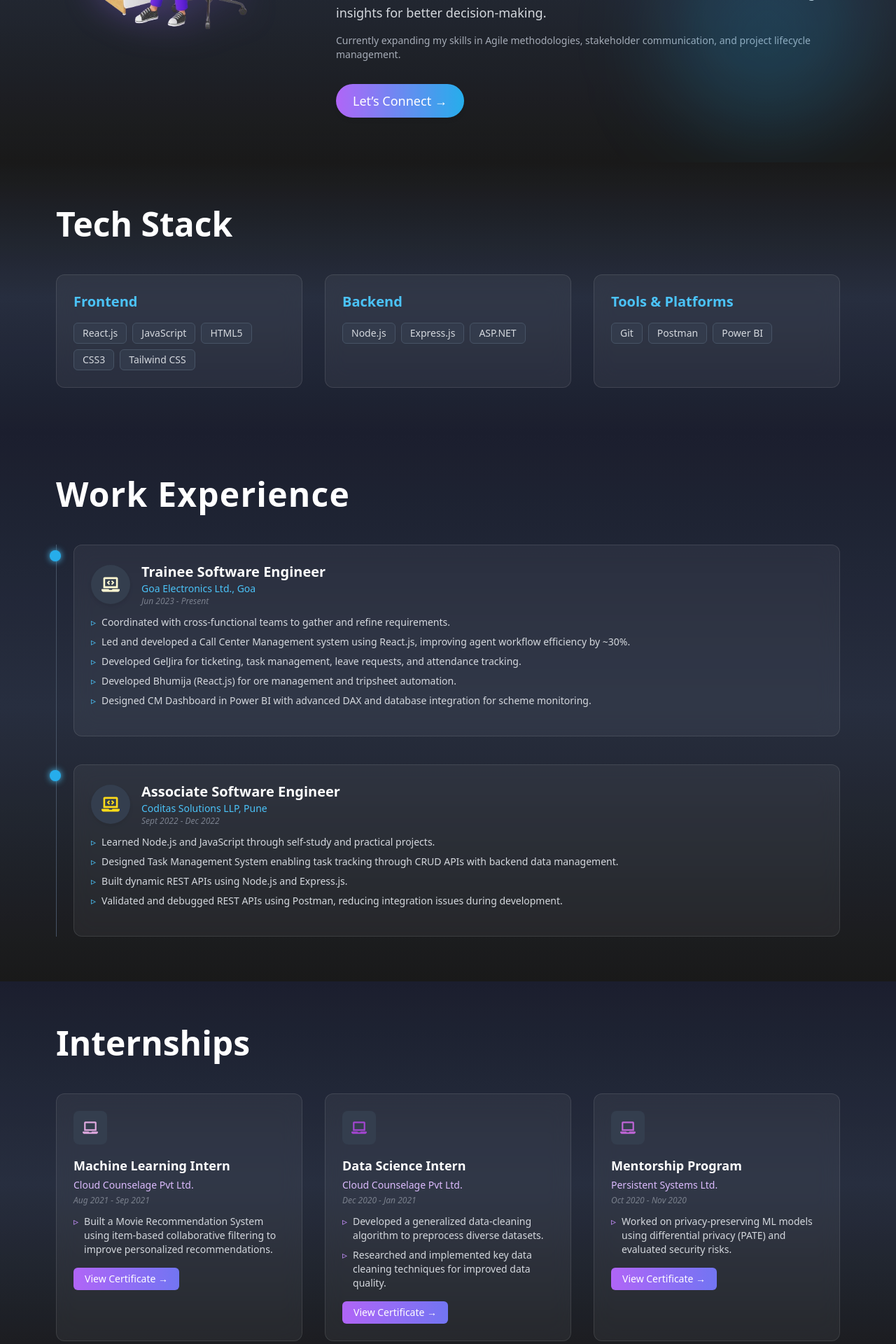
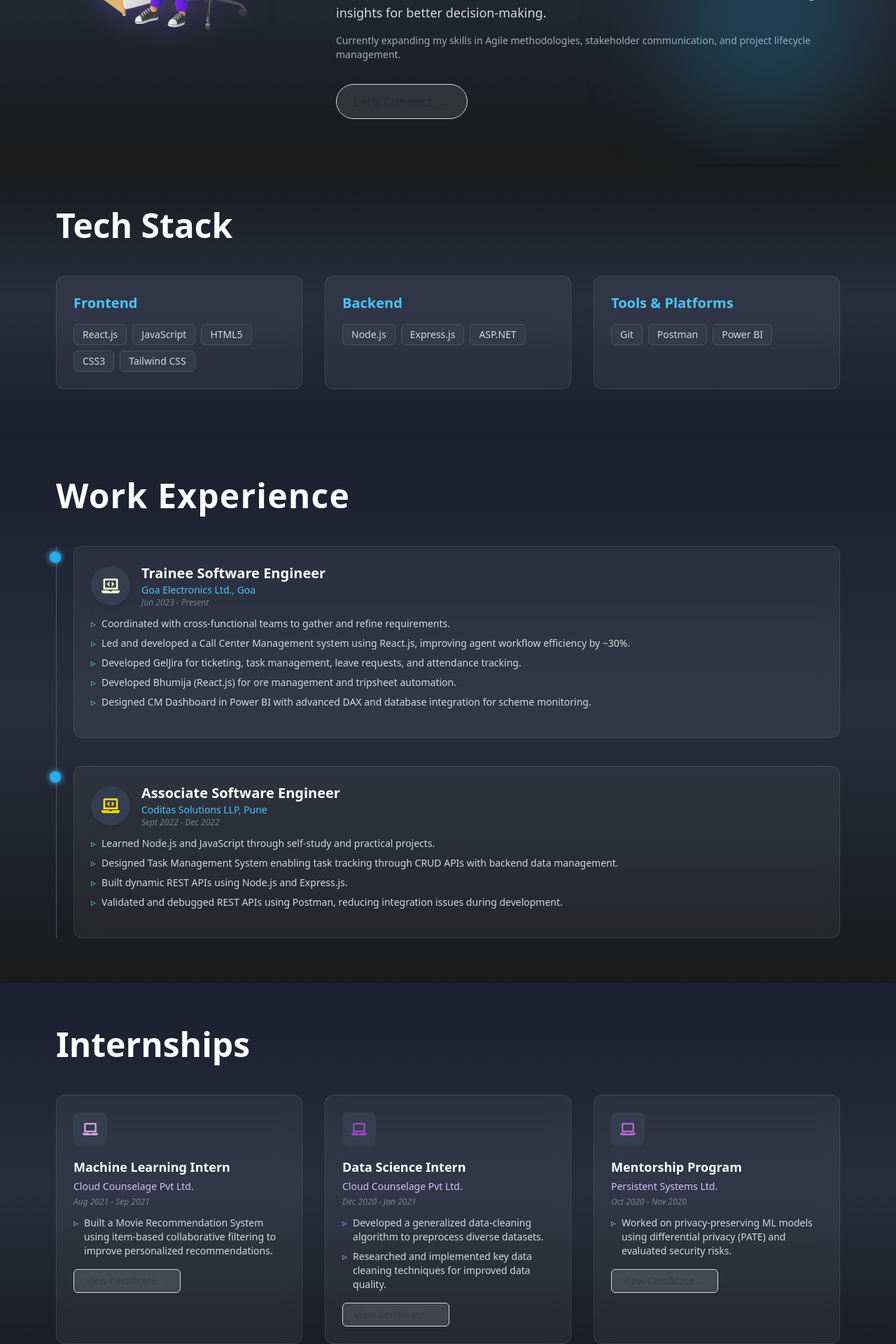
Before and after one commit to vedangi055/Vedangi-Portfolio, a React (Vite) app: page / in a window 1280 px wide. Shown: the part 1300-3220 px from the top of the page at 70% size. Built offline with nearby package versions, Linux system fonts and the light colour scheme.

Commit message:
Button UI Changes

```diff
--- a/src/Components/About/About.jsx
+++ b/src/Components/About/About.jsx
@@ -97,13 +97,30 @@ const About = () => {
           <div className="pt-4">
             <a
               href="#Footer"
-              className="inline-block px-6 py-2.5 rounded-full
-              bg-gradient-to-r from-purple-500 to-sky-500
-              text-white font-medium shadow-md
-              hover:scale-105 hover:shadow-purple-500/30
-              transition-all duration-300"
+              className="
+    relative inline-flex items-center gap-2 px-6 py-2.5 rounded-full
+    bg-white/10 dark:bg-white/5 backdrop-blur-lg
+    border border-gray-300 dark:border-white/10
+    text-gray-900 dark:text-white font-medium
+    overflow-hidden
+    transition-all duration-300
+    hover:scale-105 hover:border-sky-400/40
+    hover:shadow-[0_0_20px_rgba(56,189,248,0.25)]
+    "
             >
-              Let’s Connect →
+              <span className="relative z-10">Let’s Connect</span>
+
+              {/* Subtle glow layer */}
+              <span
+                className="
+      absolute inset-0 opacity-0
+      bg-gradient-to-r from-purple-500/20 to-sky-500/20
+      transition-opacity duration-300
+      hover:opacity-100
+      "
+              ></span>
+
+              <span className="relative z-10">→</span>
             </a>
           </div>
         </motion.div>
--- a/src/Components/BackToTopButton/BackToTopButton.jsx
+++ b/src/Components/BackToTopButton/BackToTopButton.jsx
@@ -5,14 +5,9 @@ import { motion, AnimatePresence } from "framer-motion";
 const BackToTopButton = () => {
   const [isVisible, setIsVisible] = useState(false);
 
-  // Show button after scrolling 300px
   useEffect(() => {
     const toggleVisibility = () => {
-      if (window.scrollY > 300) {
-        setIsVisible(true);
-      } else {
-        setIsVisible(false);
-      }
+      setIsVisible(window.scrollY > 300);
     };
 
     window.addEventListener("scroll", toggleVisibility);
@@ -28,13 +23,24 @@ const BackToTopButton = () => {
       {isVisible && (
         <motion.button
           onClick={scrollToTop}
-          initial={{ opacity: 0, scale: 0.8 }}
-          animate={{ opacity: 1, scale: 1 }}
-          exit={{ opacity: 0, scale: 0.8 }}
-          transition={{ duration: 0.3 }}
-          className="fixed bottom-6 right-6 p-3 rounded-full bg-gradient-to-r from-purple-500 to-blue-500 text-white shadow-lg hover:scale-110 transition-transform duration-300 animate-pulse"
+          initial={{ opacity: 0, y: 20, scale: 0.9 }}
+          animate={{ opacity: 1, y: 0, scale: 1 }}
+          exit={{ opacity: 0, y: 20, scale: 0.9 }}
+          transition={{ duration: 0.25 }}
+          className="
+          fixed bottom-6 right-6 z-50
+          p-3 rounded-full
+          bg-white/10 dark:bg-white/5
+          backdrop-blur-lg
+          border border-gray-300 dark:border-white/10
+          text-gray-800 dark:text-white
+          shadow-md
+          hover:scale-105 hover:border-sky-400/40
+          hover:shadow-[0_0_15px_rgba(56,189,248,0.3)]
+          transition-all duration-300
+          "
         >
-          <FaArrowUp className="w-5 h-5" />
+          <FaArrowUp className="w-4 h-4" />
         </motion.button>
       )}
     </AnimatePresence>
--- a/src/Components/Footer/Footer.jsx
+++ b/src/Components/Footer/Footer.jsx
@@ -27,7 +27,7 @@ const Footer = () => {
         {/* Social Icons */}
         <div className="flex gap-6">
           <a
-            href="mailto:vedangibarve27@gmail.com"
+            href="mailto:vedangibarve.work@gmail.com"
             className="group w-12 h-12 flex items-center justify-center
             rounded-full bg-white/5 border border-white/10
             hover:bg-white/10 hover:border-sky-400/40
--- a/src/Components/Internships/InternshipsCard.jsx
+++ b/src/Components/Internships/InternshipsCard.jsx
@@ -52,11 +52,30 @@ const InternshipsCard = ({
           href={certificateLink}
           target="_blank"
           rel="noopener noreferrer"
-          className="inline-block text-sm px-4 py-1.5 rounded-md
-          bg-gradient-to-r from-purple-500 to-indigo-500 text-white
-          hover:opacity-90 transition-all duration-300"
+          className="
+  relative inline-flex items-center gap-1 text-sm px-4 py-1.5 rounded-md
+  bg-white/10 dark:bg-white/5 backdrop-blur-lg
+  border border-gray-300 dark:border-white/10
+  text-gray-800 dark:text-white
+  overflow-hidden
+  transition-all duration-300
+  hover:scale-105 hover:border-purple-400/40
+  hover:shadow-[0_0_15px_rgba(168,85,247,0.25)]
+  "
         >
-          View Certificate →
+          <span className="relative z-10">View Certificate</span>
+
+          {/* subtle glow */}
+          <span
+            className="
+    absolute inset-0 opacity-0
+    bg-gradient-to-r from-purple-500/20 to-indigo-500/20
+    transition-opacity duration-300
+    hover:opacity-100
+    "
+          ></span>
+
+          <span className="relative z-10">→</span>
         </a>
       )}
     </div>
```
